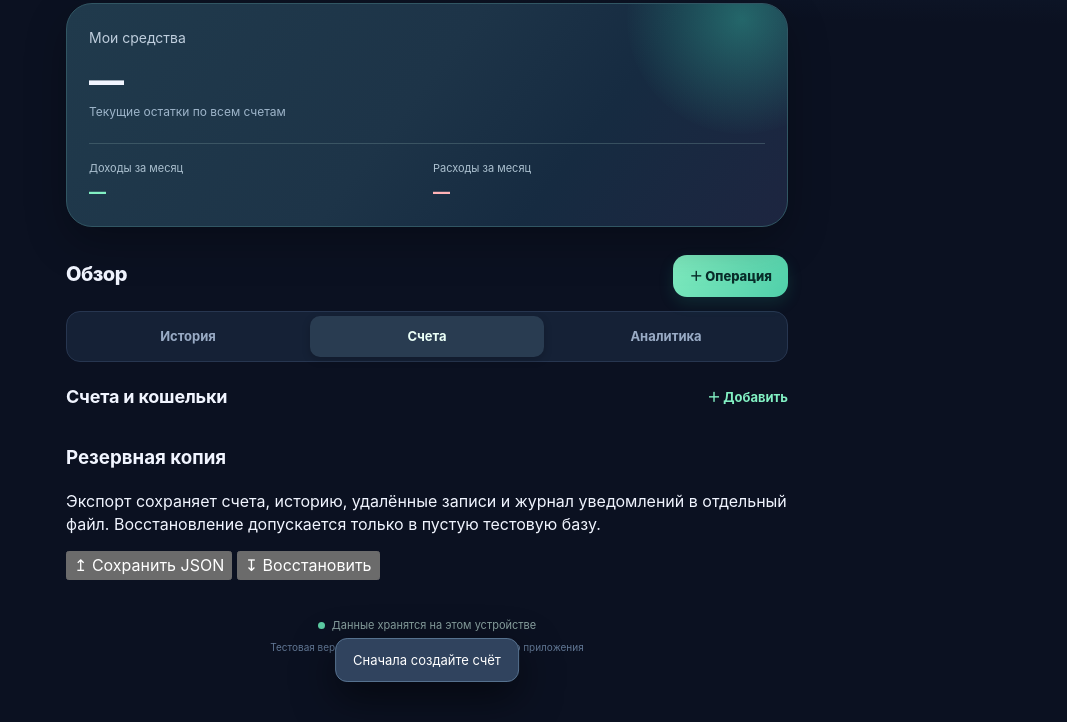
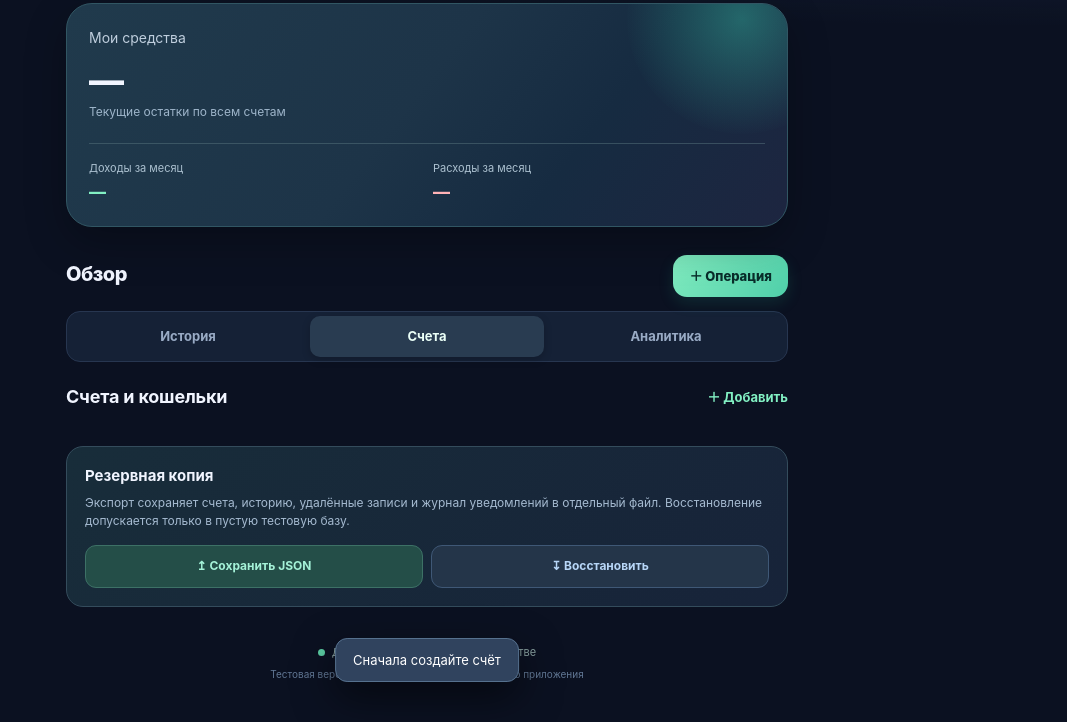
Before and after one commit to memarioinfo-ux/moi-finansy, a plain HTML site: page rebuild/android/app/src/main/assets/index.html in a window 1280 px wide. Both pictures are taken after a click on the button "＋ Операция". Shown: the part 88-810 px from the top of the page, without its empty margins (213-1280 px from the left). Drawn offline with Linux system fonts and the light colour scheme.

Commit message:
ui: style backup controls

```diff
--- a/rebuild/android/app/src/main/assets/styles.css
+++ b/rebuild/android/app/src/main/assets/styles.css
@@ -113,3 +113,10 @@ h1{font-size:22px;line-height:1.15;letter-spacing:-.6px;margin:3px 0 0;font-weig
 .day-heading{color:#91a5c0;font-size:12px;font-weight:700;margin:18px 0 6px}
 .analytics-row{display:flex;align-items:center;justify-content:space-between;gap:12px;background:#131e34;border:1px solid #2b3b55;border-radius:14px;margin:9px 0;padding:14px;font-size:13px}
 .analytics-row strong{white-space:nowrap;color:#adf5db}
+
+.backup-panel{border:1px solid #344c5c;background:linear-gradient(135deg,#182d3a,#172339);border-radius:17px;padding:18px;margin-top:19px}
+.backup-panel h3{font-size:15px;margin:0 0 8px}
+.backup-panel p{margin:0 0 14px;font-size:12px;line-height:1.55;color:#a5bad0}
+.backup-buttons{display:grid;grid-template-columns:1fr 1fr;gap:8px}
+.backup-buttons button{border:1px solid #3d7166;border-radius:11px;background:#244e48;color:#a5f2d8;font-weight:700;font-size:12px;padding:12px 6px}
+.backup-buttons button:last-child{background:#243549;border-color:#3f5876;color:#b7d6f7}
```
